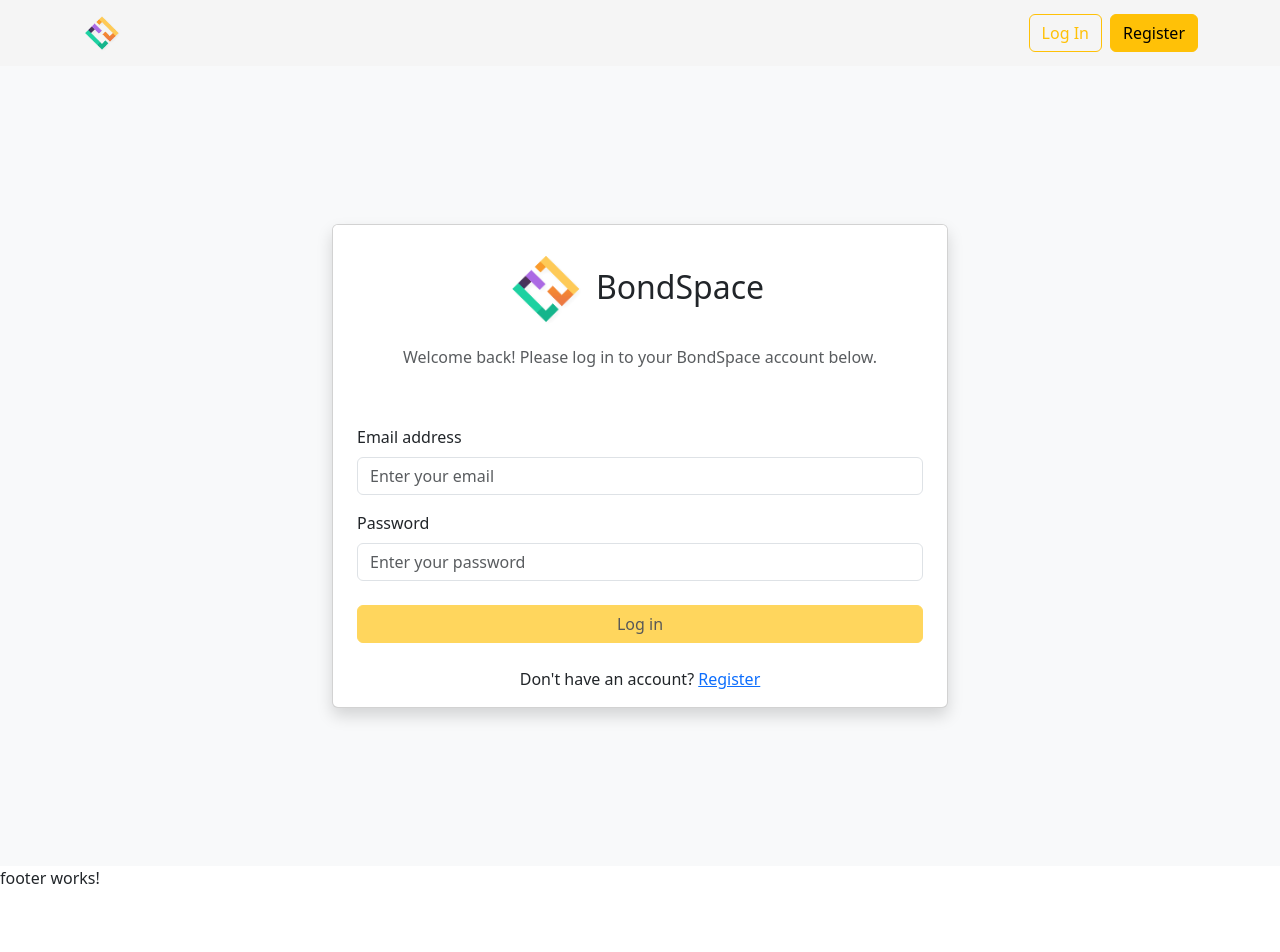
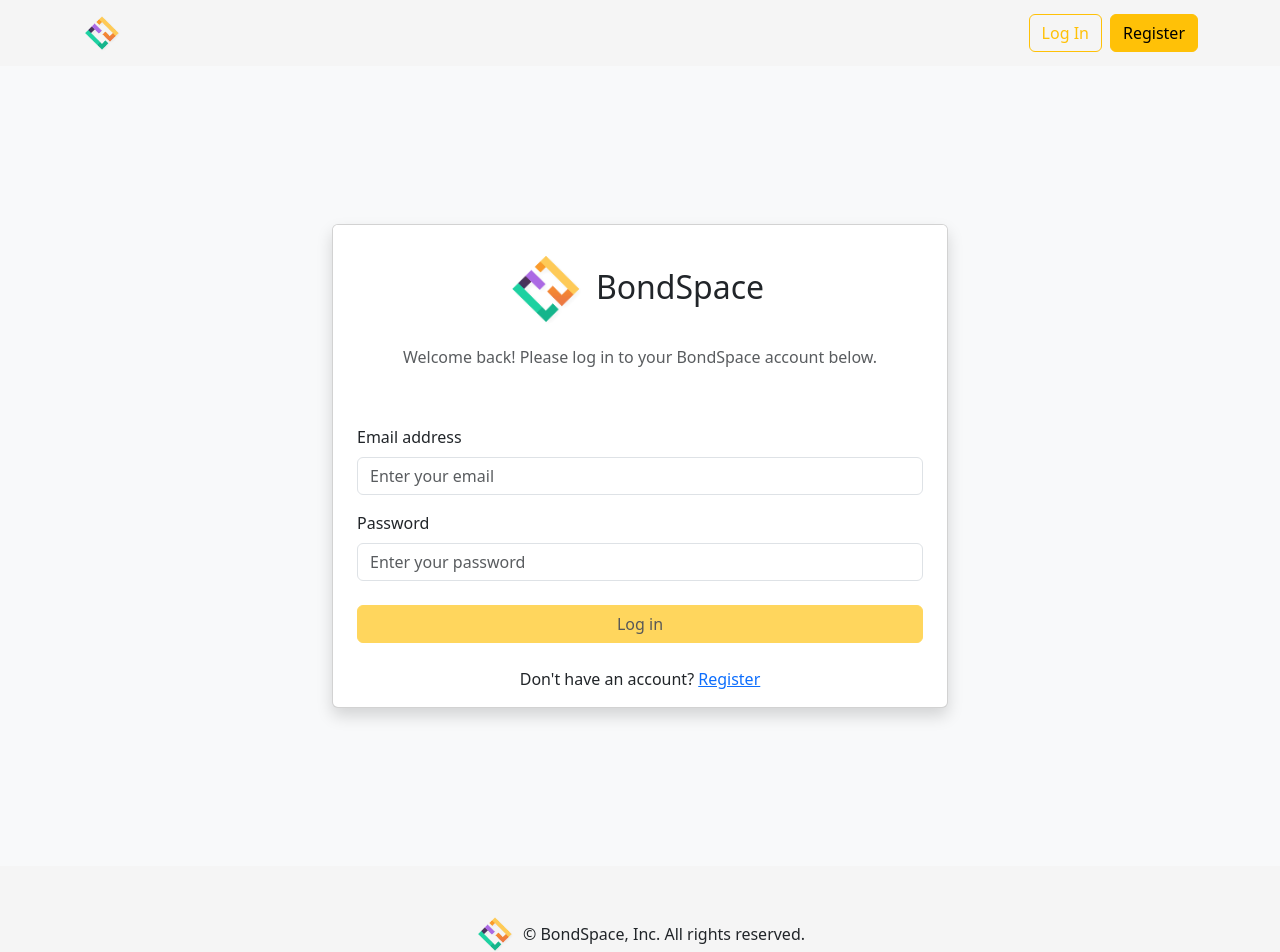
Before and after one commit to SimonFlohr/bondspace-web-app, an Angular app in the folder frontend/angular-bondspace-web-app/: page /login in a window 1280 px wide. Shown: the top 952 px of the page. Before the commit the page ends 906 px from the top, so only its background shows below. Built offline with nearby package versions, Linux system fonts and the light colour scheme; no server answers.

Commit message:
style(frontend:footer): add basic Bootstrap divs and styling to FooterComponent

```diff
--- a/frontend/angular-bondspace-web-app/src/app/component/footer/footer.component.html
+++ b/frontend/angular-bondspace-web-app/src/app/component/footer/footer.component.html
@@ -1 +1,6 @@
-<p>footer works!</p>
+<div class="container-fluid p-4" style="background-color: #f5f5f5;">
+    <div class="d-flex gap-2 p-4 justify-content-center align-items-center">
+        <img src="/assets/img/logo.png" height="40"/>
+        <span>© BondSpace, Inc. All rights reserved.</span>
+    </div>
+</div>
```
